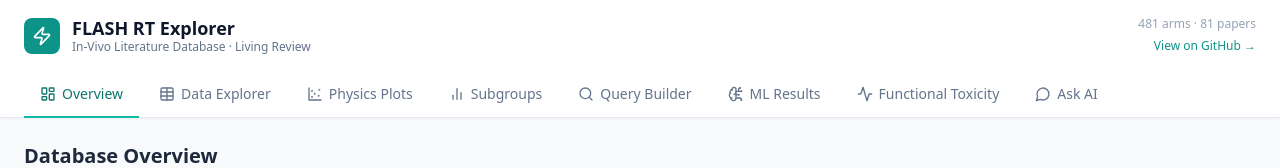
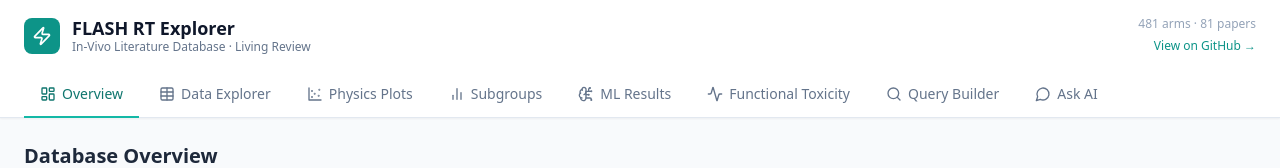
Before and after one commit to lucywhitmore96/flash-explorer, a React (Vite) app: page / in a window 1280 px wide. Shown: the top 168 px of the page. Built offline with nearby package versions, Linux system fonts and the light colour scheme.

Commit message:
Reorder tabs: Query Builder moved before Ask AI

```diff
--- a/src/App.jsx
+++ b/src/App.jsx
@@ -15,9 +15,9 @@ const TABS = [
   { id: 'explorer', label: 'Data Explorer', Icon: Table },
   { id: 'physics', label: 'Physics Plots', Icon: ScatterChart },
   { id: 'subgroups', label: 'Subgroups', Icon: BarChart2 },
-  { id: 'query', label: 'Query Builder', Icon: Search },
   { id: 'ml', label: 'ML Results', Icon: BrainCircuit },
   { id: 'toxicity', label: 'Functional Toxicity', Icon: Activity },
+  { id: 'query', label: 'Query Builder', Icon: Search },
   { id: 'ai', label: 'Ask AI', Icon: MessageCircle },
 ]
 
```
